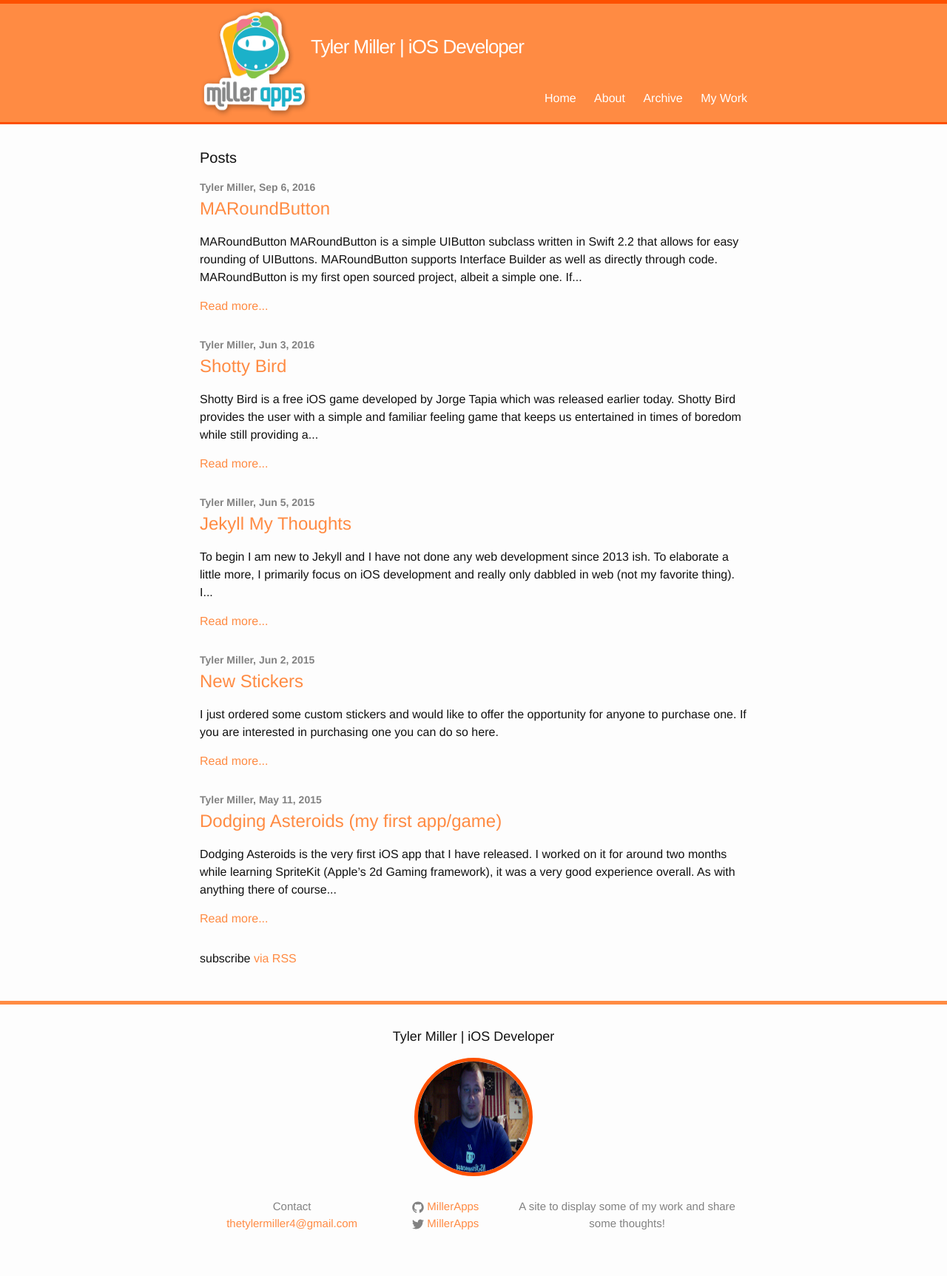
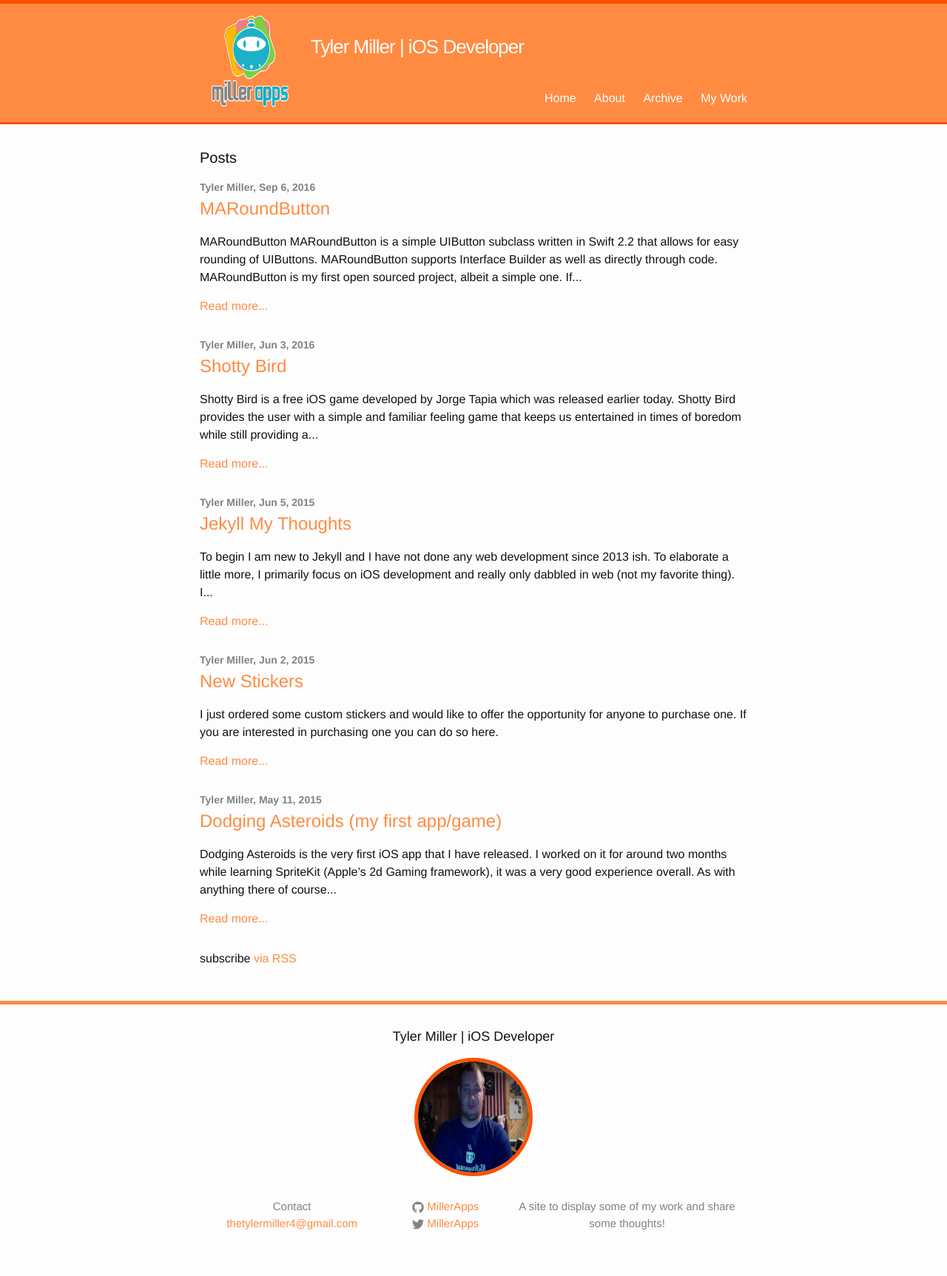
Before and after one commit to MillerApps/MillerApps.github.io, a Jekyll site: the page built from index.html, in a window 1280 px wide. Shown: the whole page at 74% size. Built offline with Jekyll 4.4.1, drawn with Linux system fonts in a browser that asks for light colours.

Commit message:
change logo

```diff
--- a/_includes/header.html
+++ b/_includes/header.html
@@ -2,7 +2,7 @@
 
   <div class="wrapper">
 
-<a href="{{ site.baseurl }}/"><img src="/assets/miller-apps-sticker.png" alt="Logo"></a>
+<a href="{{ site.baseurl }}/"><img src="/assets/miller apps.png" alt="Logo"></a>
     <a class="site-title" href="{{ site.baseurl }}/">{{ site.title }}</a>
 
     <nav class="site-nav">
```
Also changed, not shown: assets/miller apps.png (added).
